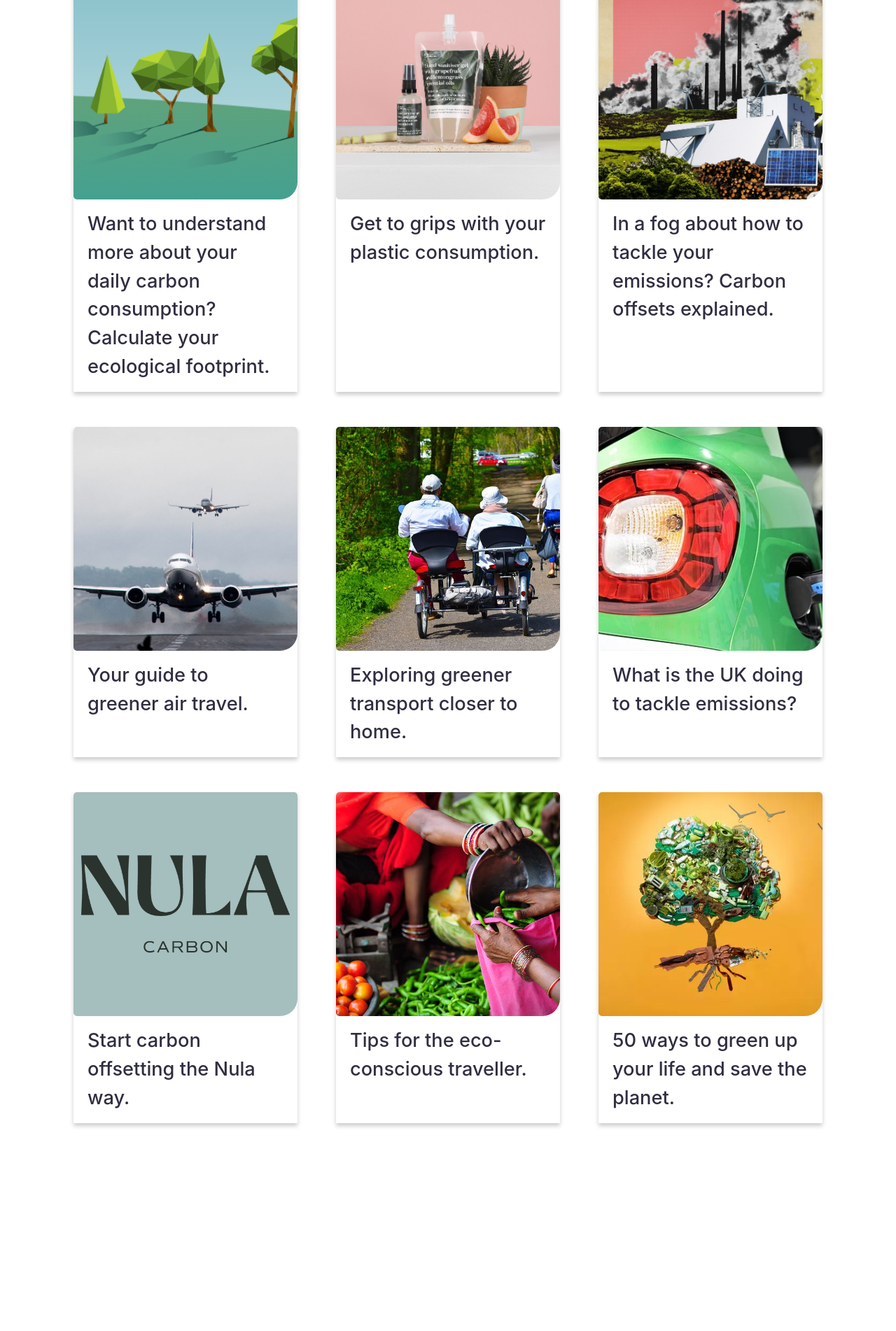
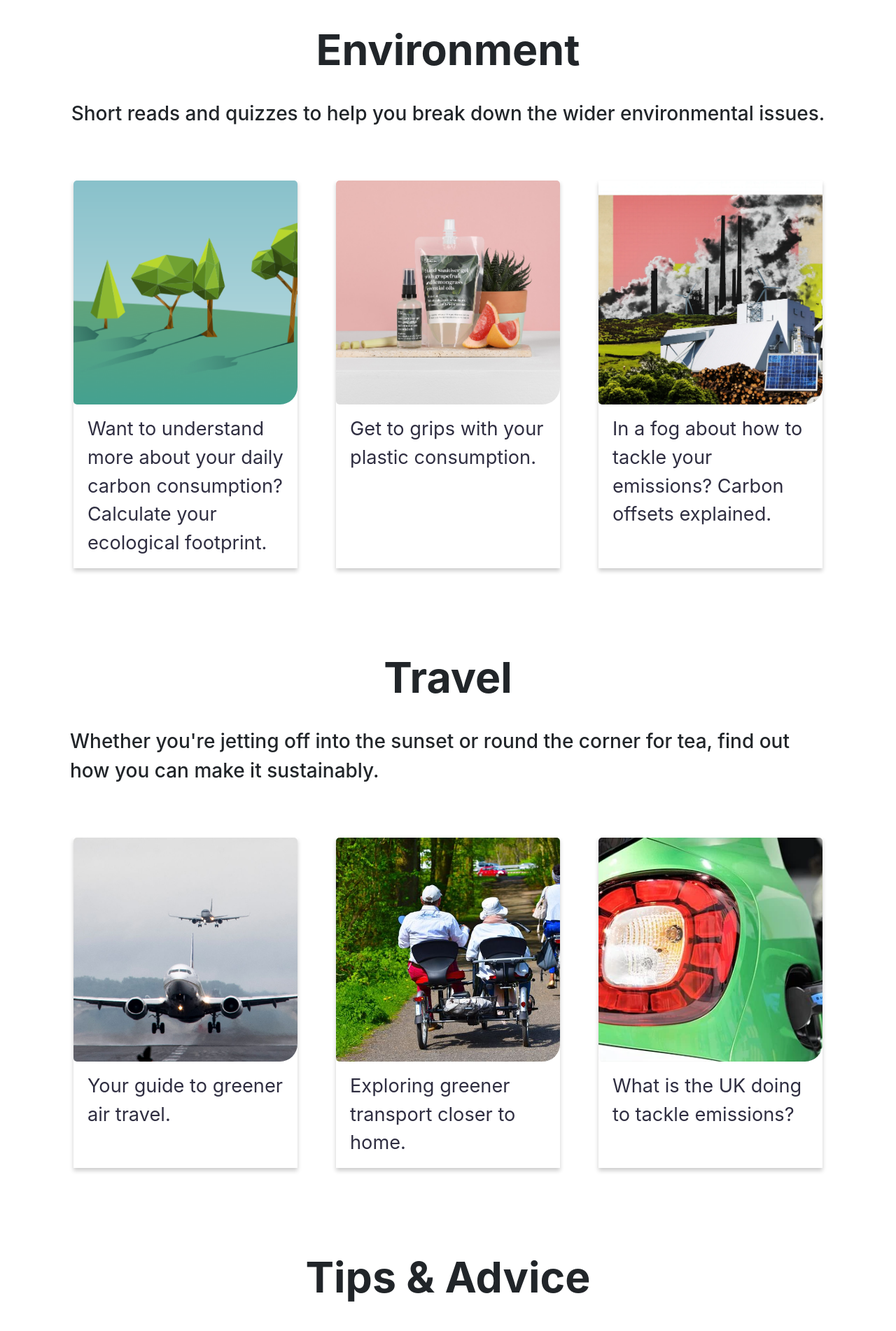
Before and after one commit to SchoolOfCode/w20_final-project-team-e, a React (Create React App) app: page /blog in a window 1280 px wide. Shown: the part 898-2800 px from the top of the page at 70% size. Before the commit the page ends 2693 px from the top, so only its background shows below. Built offline with nearby package versions, Linux system fonts and the light colour scheme.

Commit message:
added class to blog title h1s to fix styling error

```diff
--- a/src/components/BlogArticles/BlogArticles.css
+++ b/src/components/BlogArticles/BlogArticles.css
@@ -1,5 +1,5 @@
 .blog-section {
-  margin: 50px;
+  margin: 40px;
   display: flex;
   justify-content: space-evenly;
   align-content: center;
@@ -7,16 +7,25 @@
   row-gap: 50px;
 }
 
-/* .blog-headers {
-  align-content: center;
-  padding: 50px 50px 50px 50px;
-} */
+.blog-header {
+  display: flex;
+  justify-content: center;
+  margin-top: 120px;
+}
+
+.blog-sub-header-txt {
+  display: flex;
+  justify-content: center;
+  font-size: 1.75em;
+  font-weight: 450;
+  padding: 25px 100px 25px 100px;
+}
 
 .article-card {
   display: flex;
   flex-direction: column;
   box-shadow: 0 4px 6px rgb(0 0 0 / 0.2);
-  width: 25vw;
+  width: 40vw;
   height: auto;
 }
 
@@ -34,8 +43,8 @@
 }
 
 .art-card-text {
-  font-size: 2em;
-  font-weight: 500;
+  font-size: 1.5em;
+  font-weight: 400;
   color: #2f2e41;
   margin: 15px 20px 15px 20px;
 }
@@ -48,11 +57,24 @@
 /* Small devices (phones, 600px and down) */
 @media only screen and (max-width: 600px) {
   .blog-section {
-    display: flex;
-    flex-direction: column;
     margin: 10px;
     row-gap: 25px;
   }
+
+  .blog-header {
+    display: flex;
+    justify-content: center;
+    margin-top: 120px;
+  }
+
+  .blog-sub-header-txt {
+    display: flex;
+    justify-content: center;
+    font-size: 1.75em;
+    font-weight: 450;
+    padding: 25px 100px 25px 100px;
+  }
+
   .article-card {
     display: flex;
     width: 75vw;
@@ -89,6 +111,21 @@
     margin: 30px;
     row-gap: 30px;
   }
+  /*
+  .blog-headers {
+    display: flex;
+    flex-direction: column;
+    align-content: center;
+    margin: 25px 0px 0px 50px;
+  }
+
+  .blog-sub-header-txt {
+    display: flex;
+    flex-direction: column;
+    margin-top: 15px;
+    margin-right: 50px;
+  } */
+
   .article-card {
     display: flex;
     width: 40vw;
@@ -120,6 +157,21 @@
     margin: 30px;
     row-gap: 30px;
   }
+
+  /* .blog-headers {
+    display: flex;
+    flex-direction: column;
+    align-content: left;
+    margin: 100px 0px 0px 80px;
+  }
+
+  .blog-sub-header-txt {
+    display: flex;
+    flex-direction: column;
+    margin-top: 30px;
+  }
+  */
+
   .article-card {
     display: flex;
     width: 40vw;
@@ -155,6 +207,19 @@
     height: auto;
   }
 
+  /* .blog-headers {
+    display: flex;
+    flex-direction: column;
+    align-content: left;
+    margin: 100px 0px 0px 90px;
+  }
+
+  .blog-sub-header-txt {
+    display: flex;
+    flex-direction: column;
+    margin-top: 30px;
+  } */
+
   .art-card-body {
     flex-direction: column;
     width: 40vw;
@@ -182,6 +247,18 @@
     row-gap: 50px;
   }
 
+  /* .blog-headers {
+    display: flex;
+    flex-direction: column;
+    margin: 100px 0px 0px 145px;
+  }
+
+  .blog-sub-header-txt {
+    display: flex;
+    flex-direction: column;
+    margin-top: 30px;
+  } */
+
   .article-card {
     display: flex;
     flex-direction: column;
--- a/src/components/BlogArticles/BlogArticles.js
+++ b/src/components/BlogArticles/BlogArticles.js
@@ -13,14 +13,15 @@ import "./BlogArticles.css";
 
 export default function BlogArticles(props) {
   return (
+    <div>
+      <div class="blog-header-container">
+        <h1 class="blog-header">Environment</h1>
+        <p class="blog-sub-header-txt">
+          Short reads and quizzes to help you break down the wider environmental
+          issues.
+        </p>
+      </div>
       <section className="blog-section">
-      {/* <div class="blog-headers">
-        <h1>Environment</h1>
-        <p>
-          These short reads and quizzes help to break down the wider
-          environmental issues.
-        </p>
-      </div> */}
         <div class="article-card">
           <img
             src={EnviroImgArt1}
@@ -77,14 +78,15 @@ export default function BlogArticles(props) {
             </a>
           </div>
         </div>
-
-      {/* <div class="blog-headers">
-        <h1>Travel</h1>
-        <p>
+      </section>
+      <div class="blog-header-container">
+        <h1 class="blog-header">Travel</h1>
+        <p class="blog-sub-header-txt">
           Whether you're jetting off into the sunset or round the corner for
           tea, find out how you can make it sustainably.{" "}
         </p>
-      </div> */}
+      </div>
+      <section className="blog-section">
         <div class="article-card">
           <img
             src={TravelImgArt1}
@@ -137,14 +139,16 @@ export default function BlogArticles(props) {
             </a>
           </div>
         </div>
+      </section>
 
-      {/* <div class="blog-headers">
-        <h1>Tips & Advice</h1>
-        <p>
+      <div class="blog-header-container">
+        <h1 class="blog-header">Tips & Advice</h1>
+        <p class="blog-sub-header-txt">
           A quick flick through some of the smaller changes that collectively
           make a big impact.
         </p>
-      </div> */}
+      </div>
+      <section className="blog-section">
         <div class="article-card">
           <img src={TipsImgArt1} class="card-img-top" alt="Nula logo"></img>
           <div class="art-card-body">
@@ -192,5 +196,6 @@ export default function BlogArticles(props) {
           </div>
         </div>
       </section>
+    </div>
   );
 }
```
Lines whose indentation alone changed are shown as unchanged.
